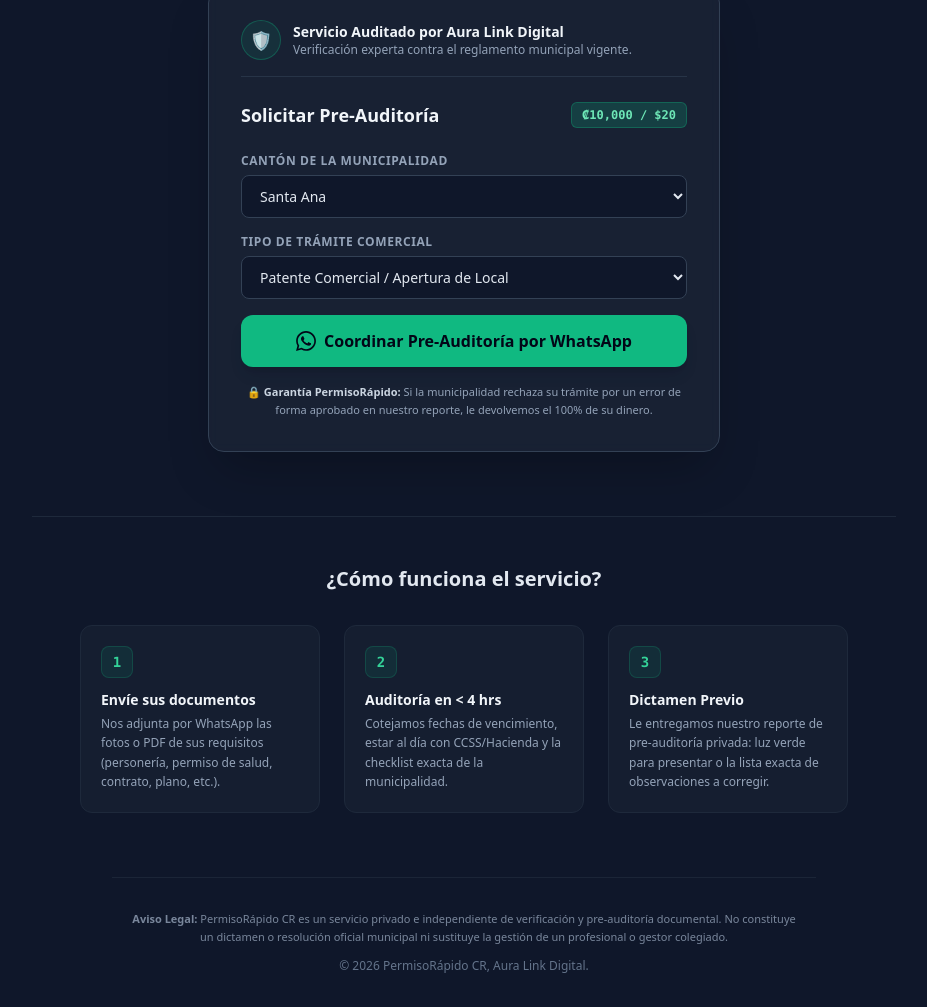
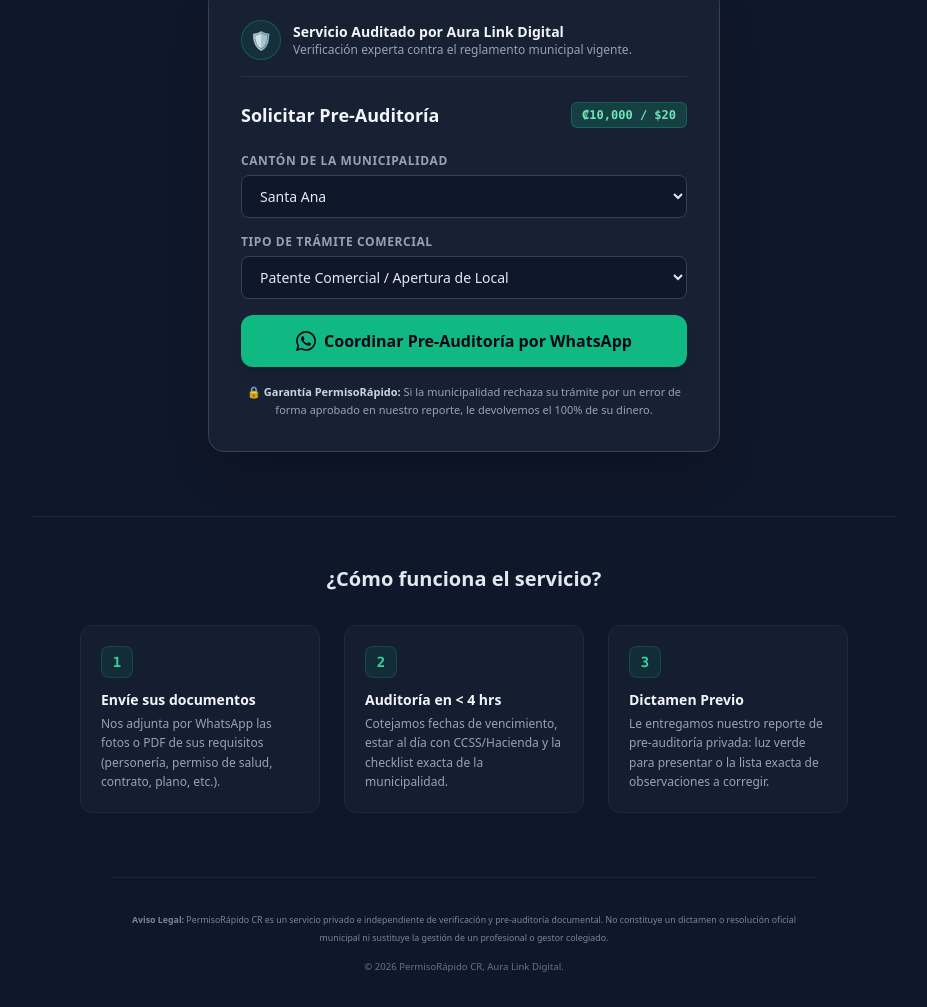
Before and after one commit to Ep1c81/permisorapido-cr, a plain HTML site: page index.html in a window 1280 px wide. Shown: the part 508-1515 px from the top of the page, without its empty margins (176-1103 px from the left). Drawn offline with nearby package versions, Linux system fonts and the light colour scheme.

Commit message:
Update footer disclaimer semantics

```diff
--- a/index.html
+++ b/index.html
@@ -224,10 +224,12 @@
     <!-- FOOTER WITH LEGAL DISCLAIMER -->
     <footer class="border-t border-slate-800/80 py-8 text-center text-xs text-slate-500 max-w-4xl mx-auto px-4">
       <p class="mb-3 text-[11px] leading-relaxed text-slate-400/80 max-w-2xl mx-auto">
-        <span class="lang-es"><strong>Aviso Legal:</strong> PermisoRápido CR es un servicio privado e independiente de verificación y pre-auditoría documental. No constituye un dictamen o resolución oficial municipal ni sustituye la gestión de un profesional o gestor colegiado.</span>
-        <span class="lang-en"><strong>Legal Disclaimer:</strong> PermisoRápido CR is an independent private document pre-audit service. It does not constitute an official municipal resolution nor replace a licensed agent.</span>
+        <small>
+          <span class="lang-es"><strong>Aviso Legal:</strong> PermisoRápido CR es un servicio privado e independiente de verificación y pre-auditoría documental. No constituye un dictamen o resolución oficial municipal ni sustituye la gestión de un profesional o gestor colegiado.</span>
+          <span class="lang-en"><strong>Legal Disclaimer:</strong> PermisoRápido CR is an independent private document pre-audit service. It does not constitute an official municipal resolution nor replace a licensed agent.</span>
+        </small>
       </p>
-      <p>© 2026 PermisoRápido CR, Aura Link Digital.</p>
+      <p><small>&copy; 2026 PermisoRápido CR, Aura Link Digital.</small></p>
     </footer>
 
     <!-- JAVASCRIPT LOGIC -->
```
